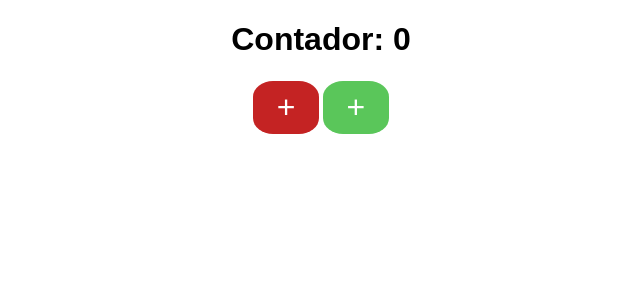
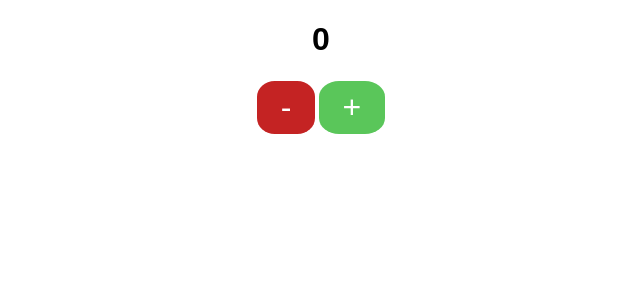
Before and after one commit to leonardo-vargas-de-paula/react-counter, a React (Create React App) app: page / in a window 1280 px wide. Shown: the top 300 px of the page, without its empty margins (319-959 px from the left). Built offline with nearby package versions, Linux system fonts and the light colour scheme.

Commit message:
refactor: deixa apenas como count

```diff
--- a/src/App.js
+++ b/src/App.js
@@ -6,9 +6,9 @@ function App() {
 
   return (
     <div>
-      <h1> Contador: {count} </h1>
+      <h1> {count} </h1>
       <div className="buttons">
-        <button className="minus" onClick={() => { setCount(count - 1) }}>+</button>
+        <button className="minus" onClick={() => { setCount(count - 1) }}>-</button>
         <button className="plus" onClick={() => { setCount(count + 1) }}>+</button>
       </div>
     </div>
```
